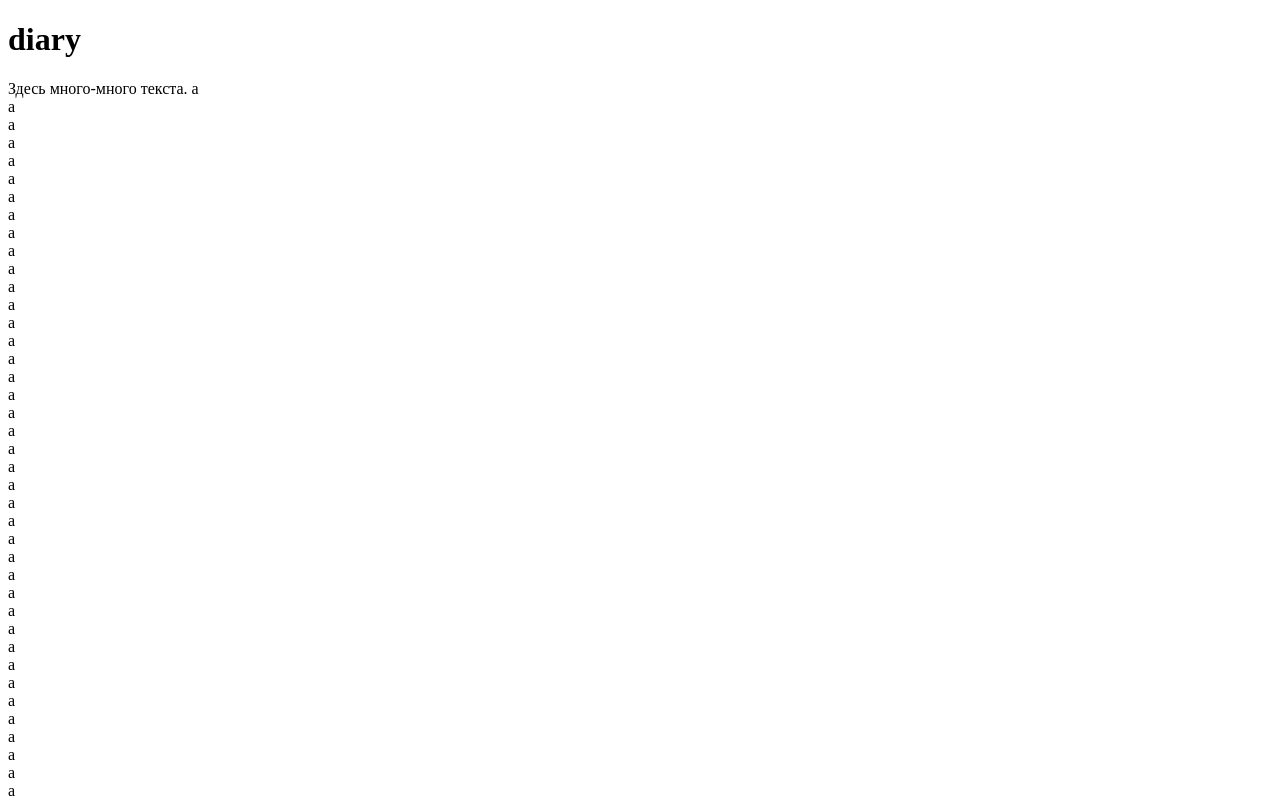
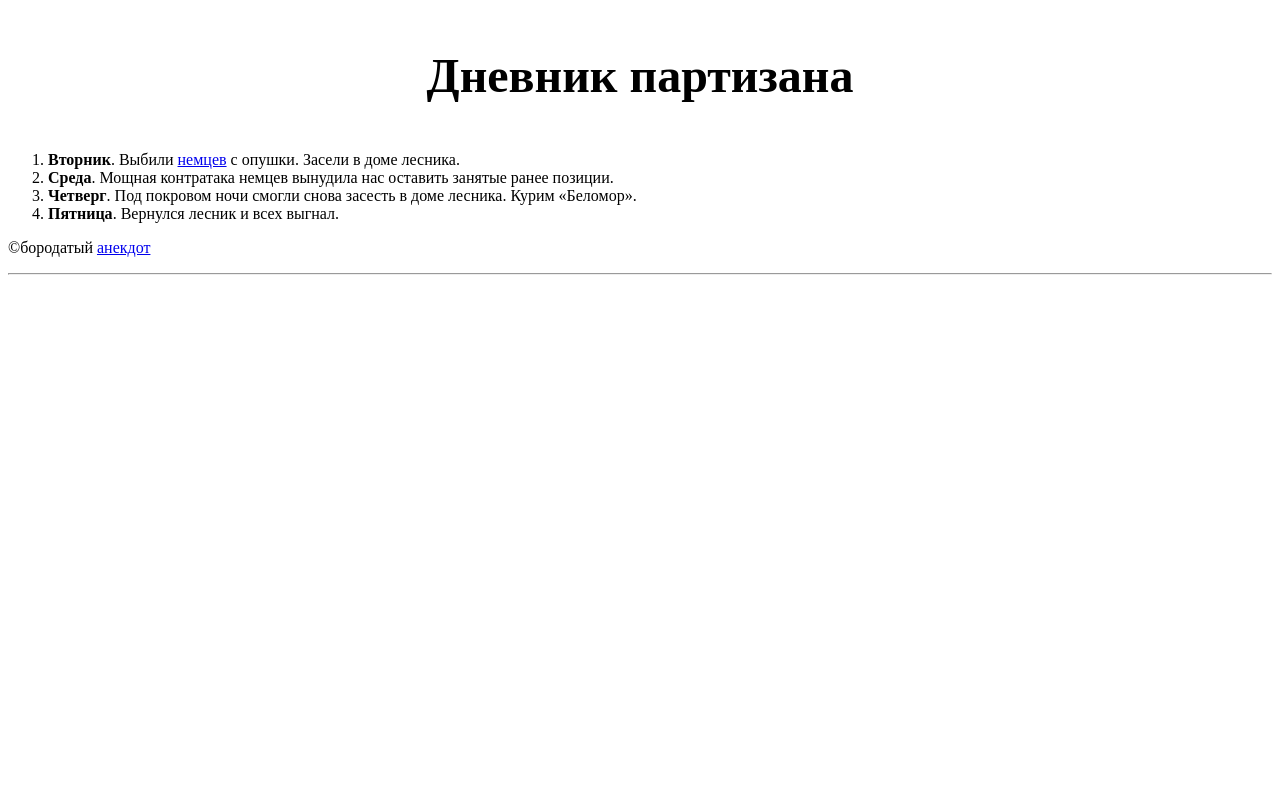
Before and after one commit to mikitakkulik/Mikita_kulik, a plain HTML site: page Homework/html_css_1/base/diary.html in a window 1280 px wide. Shown: the top 800 px of the page. Drawn offline with Linux system fonts and the light colour scheme.

Commit message:
diary ready

```diff
--- a/Homework/html_css_1/base/diary.html
+++ b/Homework/html_css_1/base/diary.html
@@ -3,70 +3,17 @@
 <head>
     <meta charset="UTF-8">
     <meta name="viewport" content="width=device-width, initial-scale=1.0">
-    <title>Document</title>
+    <title>document</title>
 </head>
 <body>
-    <h1>diary</h1>
-    <p><a name="top"></a></p>
-  <p style="height:3000px;">Здесь много-много текста.
-     a<br>
-     a<br>
-     a<br>
-     a<br>
-     a<br>
-     a<br>
-     a<br>
-     a<br>
-     a<br>
-     a<br>
-     a<br>
-     a<br>
-     a<br>
-     a<br>
-     a<br>
-     a<br>
-     a<br>
-     a<br>
-     a<br>
-     a<br>
-     a<br>
-     a<br>
-     a<br>
-     a<br>
-     a<br>
-     a<br>
-     a<br>
-     a<br>
-     <a name="middle"></a>
-     a<br>
-     a<br>
-     a<br>
-     a<br>
-     a<br>
-     a<br>
-     a<br>
-     a<br>
-     a<br>
-     a<br>
-     a<br>
-     a<br>
-     a<br>
-     a<br>
-     a<br>
-     a<br>
-     a<br>
-     a<br>
-     a<br>
-     a<br>
-     a<br>
-     a<br>
-     a<br>
-     a<br>
-     a<br>
-     a<br>
-   Прокручивай его вниз. </p>
-
-  <p><a href="#top">Наверх</a></p>
-  <a href="#middle">центр</a></p>
+<strong><font size="16"><p align="center">Дневник партизана</p></strong></font>
+<ol>
+  <li><strong>Вторник</strong>. Выбили <a href="http://de.wikipedia.org/">немцев</a> с опушки. Засели в доме лесника.</li>
+  <li><strong>Среда</strong>. Мощная контратака немцев вынудила нас оставить занятые ранее позиции.</li>
+  <li><strong>Четверг</strong>. Под покровом ночи смогли снова засесть в доме лесника. Курим «Беломор».</li>
+  <li><strong>Пятница</strong>. Вернулся лесник и всех выгнал.</li>
+</ol>
+<p align="left">&#169;бородатый <a href="http://anekdotov.net/">анекдот</a></p>
+<hr>
 </body>
 </html>
```
